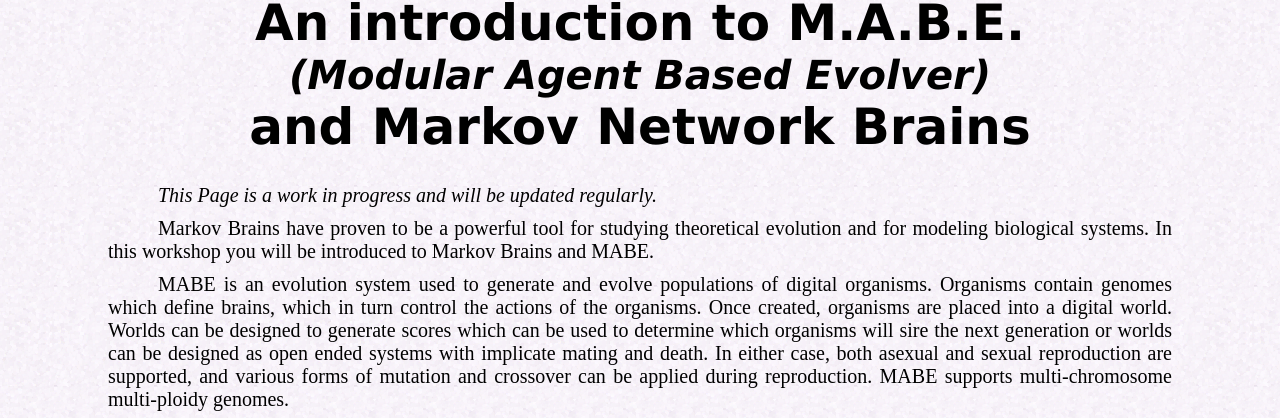
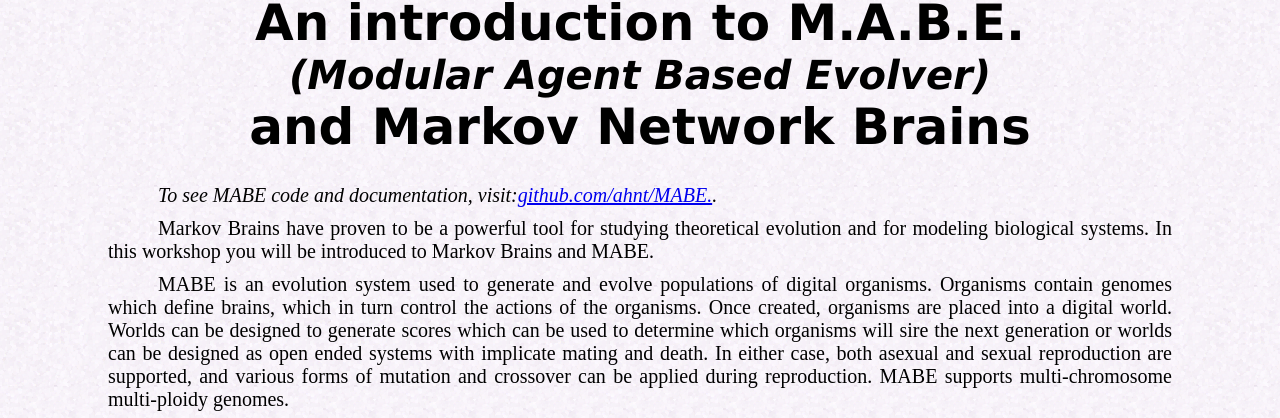
Before and after one commit to cliff-bohm/cliff-bohm.github.io, a plain HTML site: page MABE_ALIFE_2016/index.html in a window 1280 px wide. Shown: the part 364-782 px from the top of the page. Drawn offline with Linux system fonts and the light colour scheme.

Commit message:
Update index.html

```diff
--- a/MABE_ALIFE_2016/index.html
+++ b/MABE_ALIFE_2016/index.html
@@ -6,7 +6,7 @@
   <meta http-equiv="X-UA-Compatible" content="IE=edge">
   <meta name="viewport" content="width=device-width, initial-scale=1">
 
-  <title>Blacksmiths of Woldumar</title>
+  <title>MABE workshot at ALife XV (2016)</title>
   <meta name="description" content="Workshop at Artificial Life XV introducing MABE (a digital evolution system) and Markov Brains.
 ">
 
@@ -37,7 +37,7 @@ p {
 <h2 align="center"><I>(Modular Agent Based Evolver)</I>
 <h1 align="center">and Markov Network Brains</h1>
 <BR>
-<p align="justify"><I>This Page is a work in progress and will be updated regularly.</I></p>
+<p align="justify"><I>To see MABE code and documentation, visit:<a href="http://github.com/ahnt/MABE" target="_blank">github.com/ahnt/MABE.</a>.</I></p>
 <p align="justify"> Markov Brains have proven to be a powerful tool for studying
 theoretical evolution and for modeling biological systems. In this workshop you will
 be introduced to Markov Brains and MABE.</p>
```
